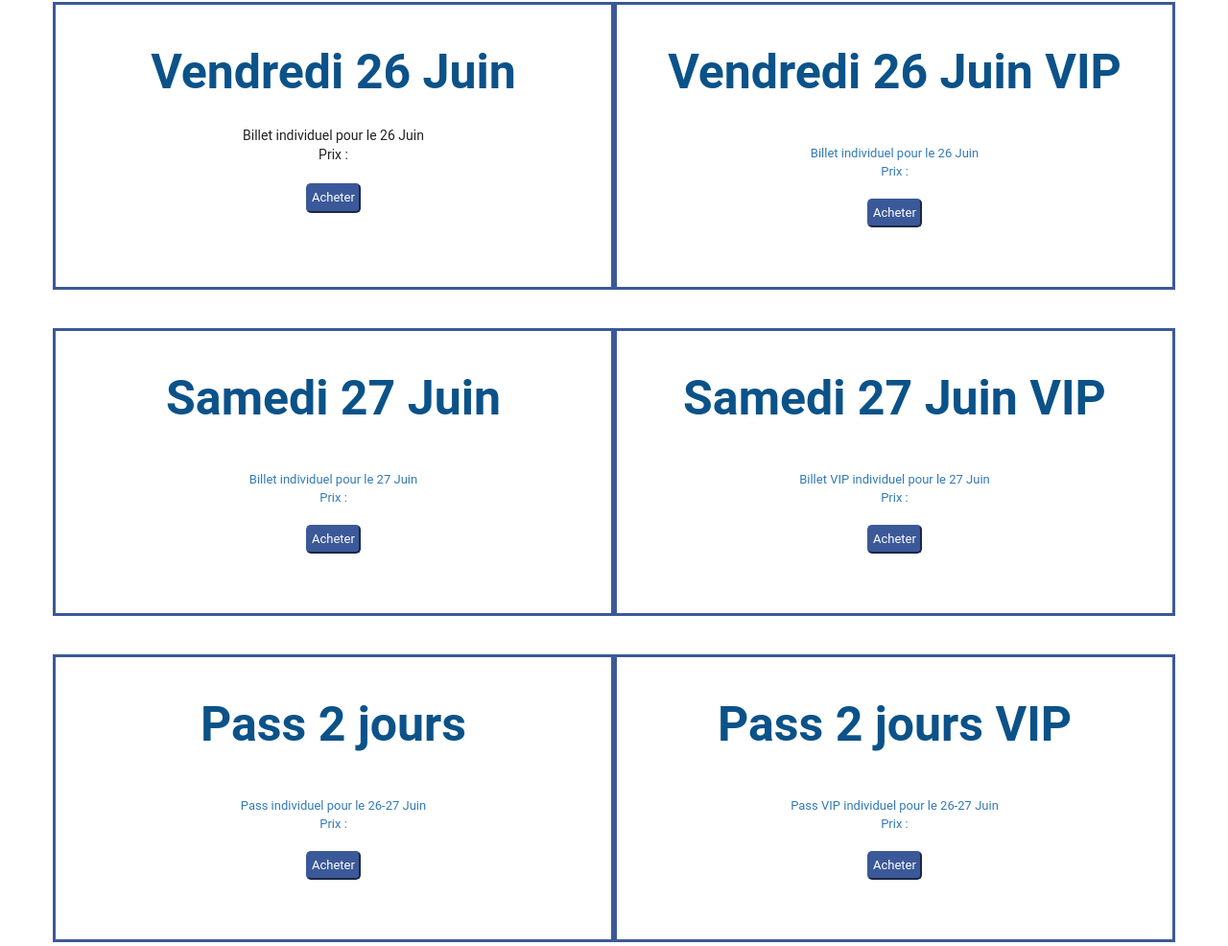
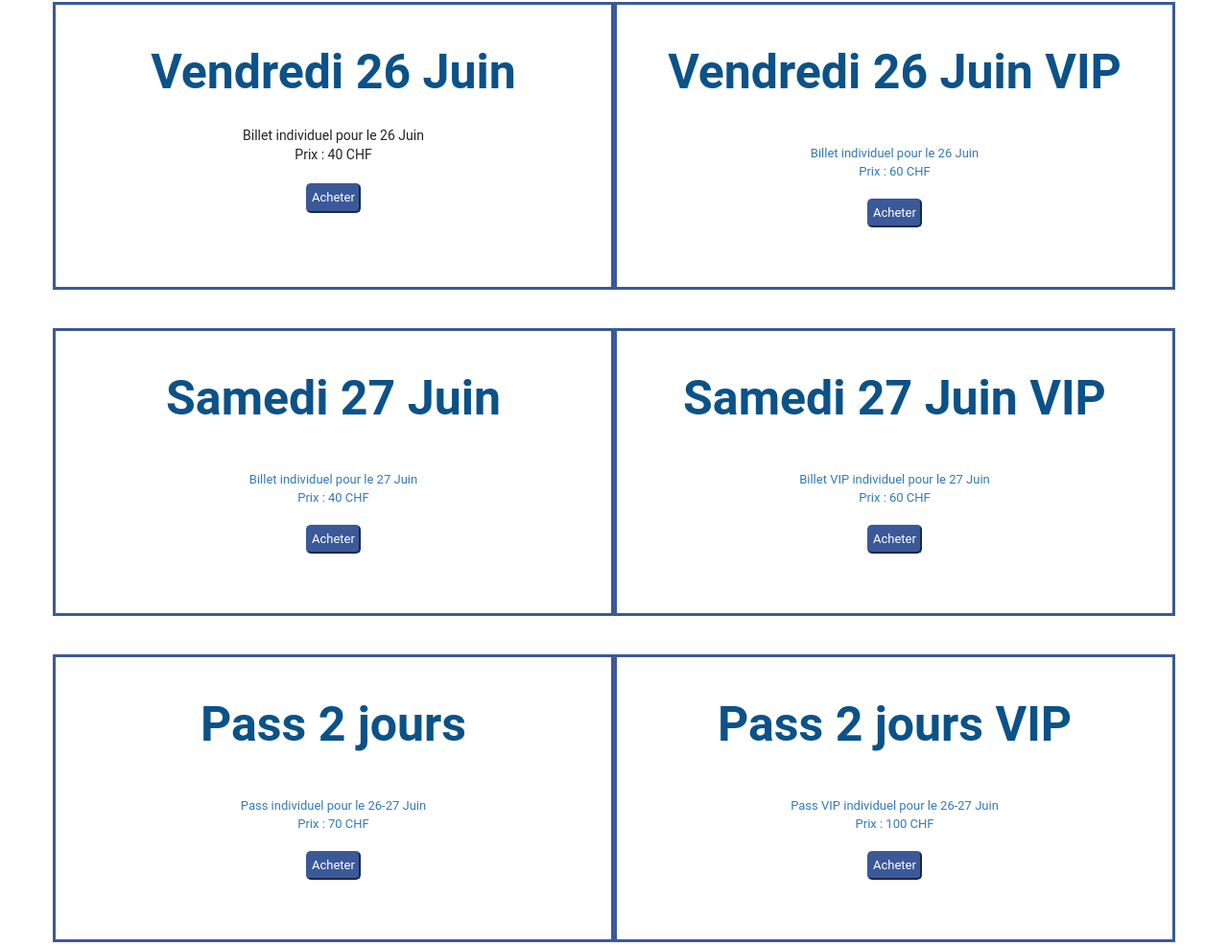
Before and after one commit to AxelPittet/Festivel, a PHP site: page /view/billetterie.php in a window 1280 px wide. Shown: the part 98-1084 px from the top of the page at 96% size. Run offline with PHP 8.4, Linux system fonts and the light colour scheme.

Commit message:
Ajout des prix pour les billets

```diff
--- a/Code/view/billetterie.php
+++ b/Code/view/billetterie.php
@@ -17,10 +17,10 @@ ob_start();
                         <ul id="boxdescription">
                             <li>Billet individuel pour le 26 Juin
                             </li>
-                            <li>Prix :
+                            <li>Prix : 40 CHF
                             </li>
                             <br>
-                            <li><a href="index.php?action=buyBillet&day=2021-06-26&vip=0&price=20&name=Billet individuel pour le 26 Juin"><input id="btnAcheter" type="submit" value="Acheter" class="flex-c-m size10 bg4 bo-rad-23 hov1 m-text3 trans-0-4">
+                            <li><a href="index.php?action=buyBillet&day=2021-06-26&vip=0&price=40&name=Billet individuel pour le 26 Juin"><input id="btnAcheter" type="submit" value="Acheter" class="flex-c-m size10 bg4 bo-rad-23 hov1 m-text3 trans-0-4">
                             </li>
                     </div>
                 </div>
@@ -35,10 +35,10 @@ ob_start();
                         <ul id="boxdescription">
                             <li>Billet individuel pour le 26 Juin
                             </li>
-                            <li>Prix :
+                            <li>Prix : 60 CHF
                             </li>
                             <br>
-                            <li><a href="index.php?action=buyBillet&day=2021-06-26&vip=1&price=30&name=Billet individuel pour le 26 Juin"><input id="btnAcheter" type="submit" value="Acheter" class="flex-c-m size10 bg4 bo-rad-23 hov1 m-text3 trans-0-4">
+                            <li><a href="index.php?action=buyBillet&day=2021-06-26&vip=1&price=60&name=Billet individuel pour le 26 Juin"><input id="btnAcheter" type="submit" value="Acheter" class="flex-c-m size10 bg4 bo-rad-23 hov1 m-text3 trans-0-4">
                             </li>
                     </div>
                 </div>
@@ -53,10 +53,10 @@ ob_start();
                         <ul id="boxdescription">
                             <li>Billet individuel pour le 27 Juin
                             </li>
-                            <li>Prix :
+                            <li>Prix : 40 CHF
                             </li>
                             <br>
-                            <li><a href="index.php?action=buyBillet&day=2021-06-27&vip=0&price=20&name=Billet individuel pour le 27 Juin"><input id="btnAcheter" type="submit" value="Acheter" class="flex-c-m size10 bg4 bo-rad-23 hov1 m-text3 trans-0-4">
+                            <li><a href="index.php?action=buyBillet&day=2021-06-27&vip=0&price=40&name=Billet individuel pour le 27 Juin"><input id="btnAcheter" type="submit" value="Acheter" class="flex-c-m size10 bg4 bo-rad-23 hov1 m-text3 trans-0-4">
                             </li>
                     </div>
                 </div>
@@ -71,10 +71,10 @@ ob_start();
                         <ul id="boxdescription">
                             <li>Billet VIP individuel pour le 27 Juin
                             </li>
-                            <li>Prix :
+                            <li>Prix : 60 CHF
                             </li>
                             <br>
-                            <li><a href="index.php?action=buyBillet&day=2021-06-27&vip=1&price=30&name=Billet individuel pour le 27 Juin"><input id="btnAcheter" type="submit" value="Acheter" class="flex-c-m size10 bg4 bo-rad-23 hov1 m-text3 trans-0-4">
+                            <li><a href="index.php?action=buyBillet&day=2021-06-27&vip=1&price=60&name=Billet individuel pour le 27 Juin"><input id="btnAcheter" type="submit" value="Acheter" class="flex-c-m size10 bg4 bo-rad-23 hov1 m-text3 trans-0-4">
                             </li>
                     </div>
                 </div>
@@ -89,10 +89,10 @@ ob_start();
                         <ul id="boxdescription">
                             <li>Pass individuel pour le 26-27 Juin
                             </li>
-                            <li>Prix :
+                            <li>Prix : 70 CHF
                             </li>
                             <br>
-                            <li><a href="index.php?action=buyBillet&day=2021-06-26/27&vip=0&price=35&name=Pass individuel pour le 26-27 Juin"><input id="btnAcheter" type="submit" value="Acheter" class="flex-c-m size10 bg4 bo-rad-23 hov1 m-text3 trans-0-4">
+                            <li><a href="index.php?action=buyBillet&day=2021-06-26/27&vip=0&price=70&name=Pass individuel pour le 26-27 Juin"><input id="btnAcheter" type="submit" value="Acheter" class="flex-c-m size10 bg4 bo-rad-23 hov1 m-text3 trans-0-4">
                             </li>
                     </div>
                 </div>
@@ -107,10 +107,10 @@ ob_start();
                         <ul id="boxdescription">
                             <li>Pass VIP individuel pour le 26-27 Juin
                             </li>
-                            <li>Prix :
+                            <li>Prix : 100 CHF
                             </li>
                             <br>
-                            <li><a href="index.php?action=buyBillet&day=2021-06-26/27&vip=1&price=50&name=Pass individuel pour le 26-27 Juin"><input id="btnAcheter" type="submit" value="Acheter" class="flex-c-m size10 bg4 bo-rad-23 hov1 m-text3 trans-0-4">
+                            <li><a href="index.php?action=buyBillet&day=2021-06-26/27&vip=1&price=100&name=Pass individuel pour le 26-27 Juin"><input id="btnAcheter" type="submit" value="Acheter" class="flex-c-m size10 bg4 bo-rad-23 hov1 m-text3 trans-0-4">
                             </li>
                     </div>
                 </div>
```
